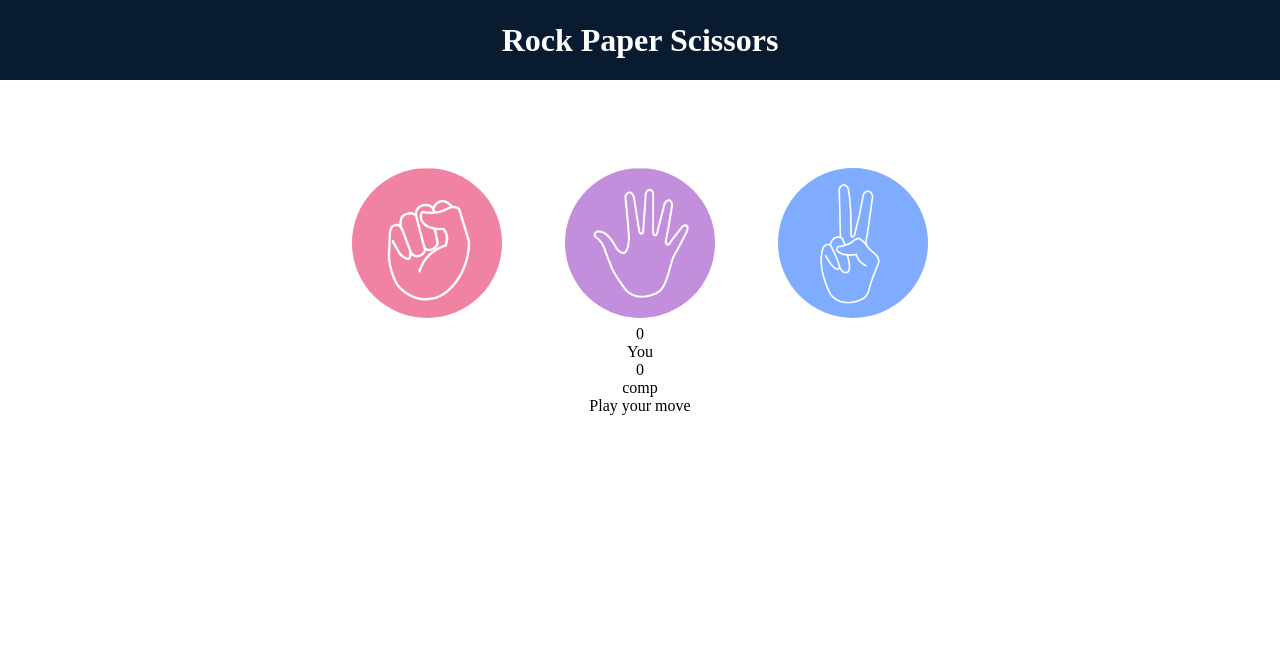
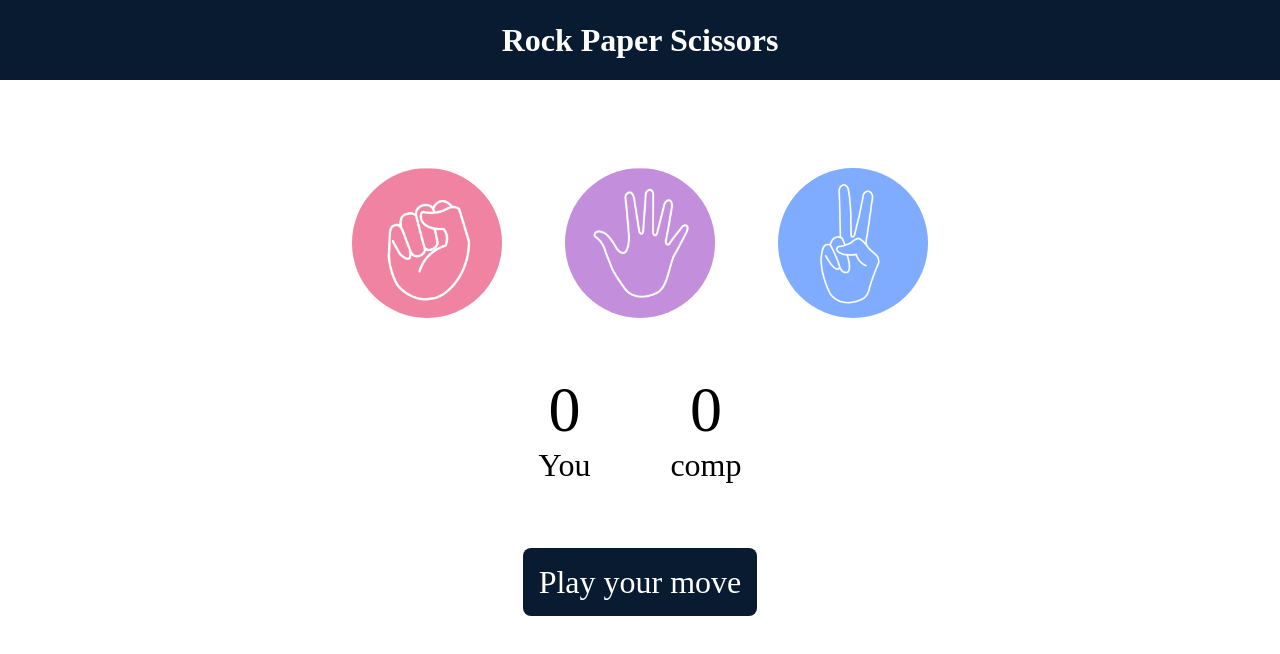
Before and after one commit to AakritiA04/javascript2, a website: page html,css,and js/rock paper scissor/index.html in a window 1280 px wide. Drawn offline with Linux system fonts and the light colour scheme.

Commit message:
rock paper scissiors

```diff
--- a/html,css,and js/rock paper scissor/script.js
+++ b/html,css,and js/rock paper scissor/script.js
@@ -0,0 +1,12 @@
+let userScore=0;
+let compscore=0;
+
+const choices=document.querySelectorAll(".choice")
+
+choices.forEach((choice)=>{
+    console.log(choice);
+    choice.addEventListener("click", ()=>{
+        console.log("Choice was  clicked");
+
+    })
+})
--- a/html,css,and js/rock paper scissor/style.css
+++ b/html,css,and js/rock paper scissor/style.css
@@ -40,3 +40,33 @@ img{
     margin-top: 5rem;
 
 }
+
+.score-board{
+    display:flex;
+    justify-content: center;
+    align-items: center;
+    font-size:2rem;
+    margin-top:3rem;
+    gap:5rem;
+
+}
+#user-score, #comp-score{
+    font-size:4rem;
+
+}
+
+.msg-container{
+    margin-top:5rem;
+
+}
+#msg{
+    background-color: #081b31;
+    color:#fff;
+    font-size:2rem;
+    display:inline;
+    padding:1rem;
+        border-radius: 0.5rem;
+
+
+
+}
```
Also changed, not shown: html,css,and js/rock paper scissor/index.html (+1 -0 lines).
